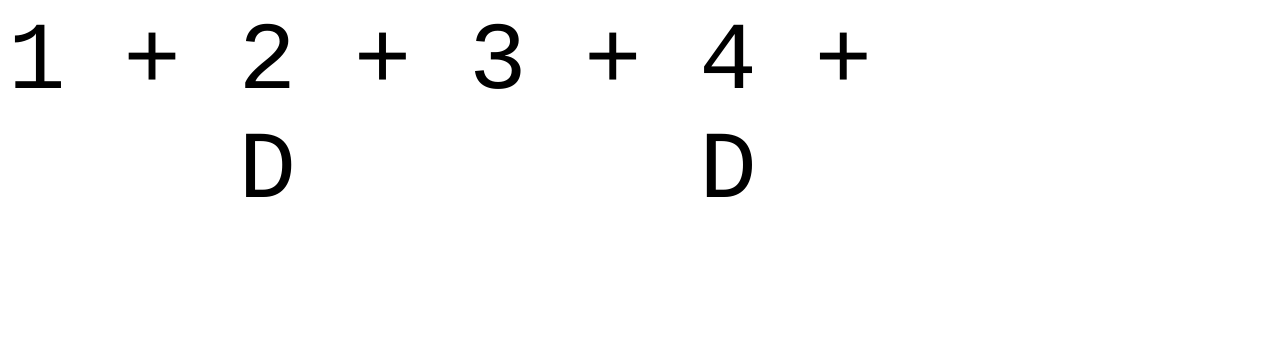
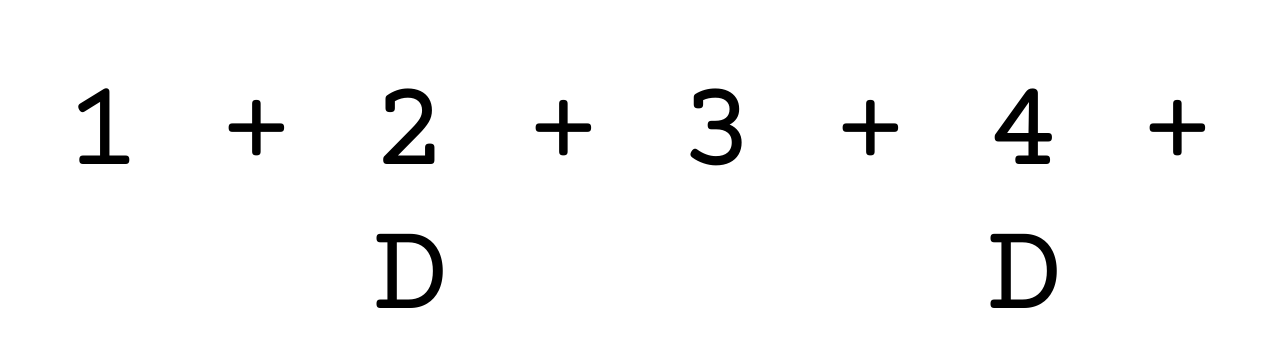
Before and after one commit to drybalka/strumming-pattern-generator, a plain HTML site: page index.html in a window 1280 px wide. Drawn offline with nearby package versions, Linux system fonts and the light colour scheme.

Commit message:
Custom font and size

```diff
--- a/index.html
+++ b/index.html
@@ -3,6 +3,9 @@
     <head>
         <title>Strumming pattern generator</title>
         <link rel="stylesheet" href="styles.css">
+        <link rel="preconnect" href="https://fonts.googleapis.com">
+        <link rel="preconnect" href="https://fonts.gstatic.com" crossorigin>
+        <link href="https://fonts.googleapis.com/css2?family=Courier+Prime&display=swap" rel="stylesheet">
     </head>
     <body>
         <span>1 + 2 + 3 + 4 +</span>
--- a/styles.css
+++ b/styles.css
@@ -1,4 +1,6 @@
 body {
-  font-family: Courier, serif, monospace;
-  font-size: 6em;
+  font-family: "Courier Prime", monospace, serif;
+  font-size: min(10vw, 30vh, 10em);
+  text-align: center;
+  margin: min(5vw, 15vh, 5em);
 }
```
